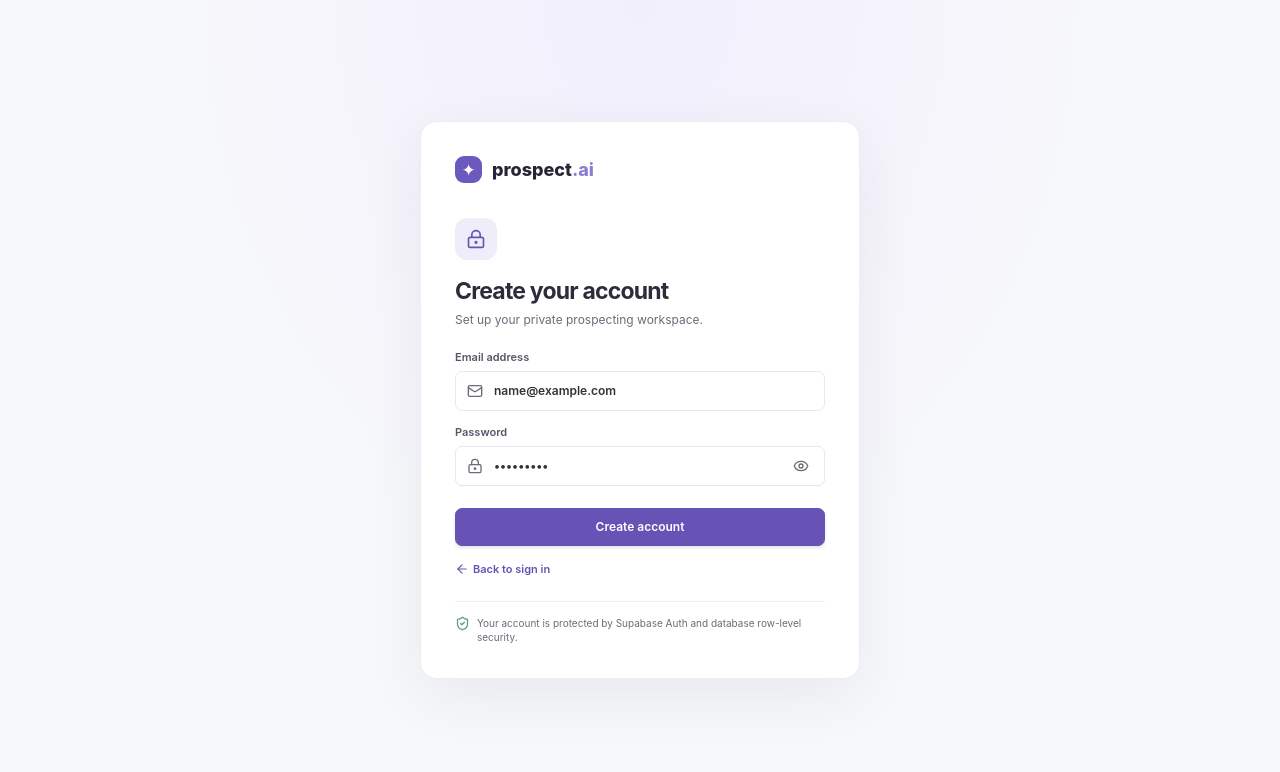
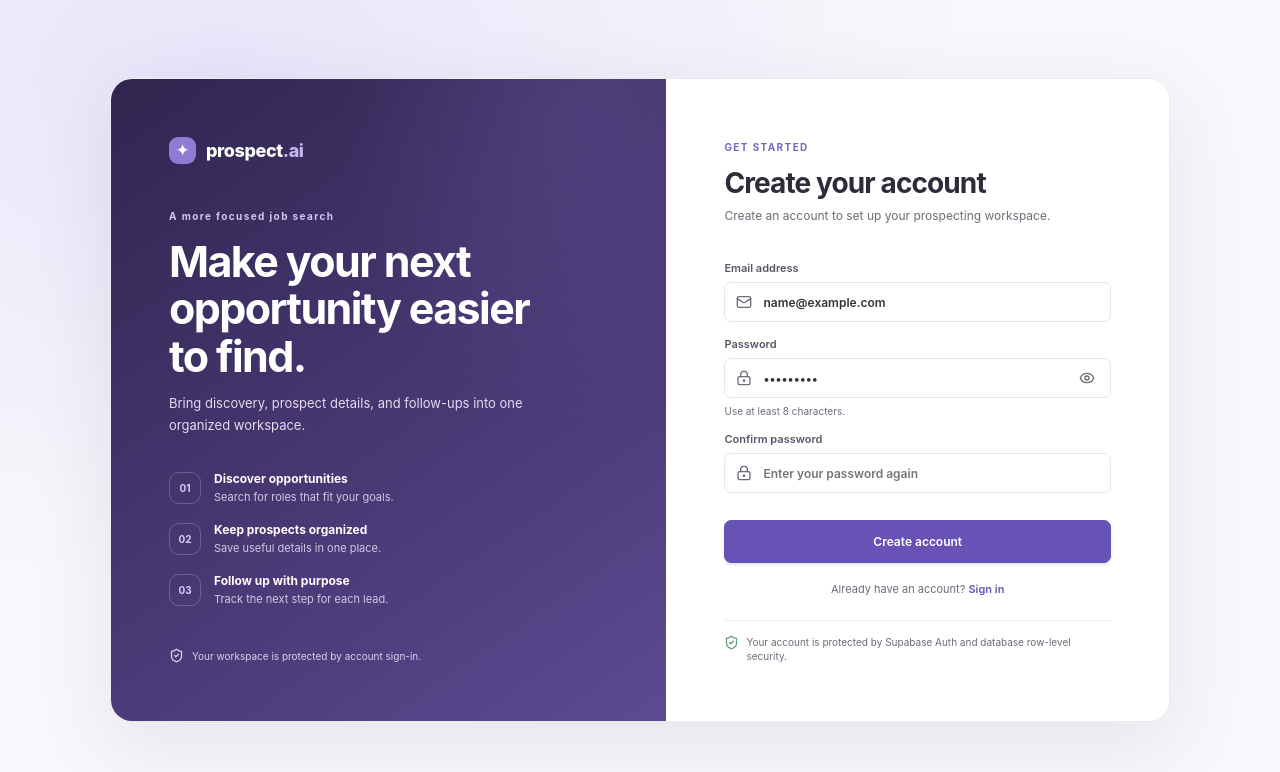
Before and after one commit to Osereme77/Prospect-ai, a React (Vite) app: page / in a window 1280 px wide. Both pictures are taken after typing "name@example.com", "Sample123" into the empty fields and a click on the button "Create account". Shown: the top 772 px of the page. Built offline with nearby package versions, Linux system fonts and the light colour scheme; no server answers.

Commit message:
Polish account creation screen

```diff
--- a/src/AuthGate.tsx
+++ b/src/AuthGate.tsx
@@ -34,6 +34,7 @@ export default function AuthGate() {
   const [message, setMessage] = useState('')
   const [error, setError] = useState('')
   const [password, setPassword] = useState('')
+  const [confirmPassword, setConfirmPassword] = useState('')
   const [showPassword, setShowPassword] = useState(false)
   const [email, setEmail] = useState('')
 
@@ -68,6 +69,7 @@ export default function AuthGate() {
         const { error } = await supabase.auth.signInWithPassword({ email, password })
         if (error) throw error
       } else if (mode === 'sign_up') {
+        if (password !== confirmPassword) throw new Error('Your passwords do not match. Check both fields and try again.')
         const { error } = await supabase.auth.signUp({ email, password, options: { emailRedirectTo: window.location.origin } })
         if (error) throw error
         setMessage('Check your email to verify the account before signing in.')
@@ -114,14 +116,45 @@ export default function AuthGate() {
 
   const titles: Record<Mode, string> = { sign_in: 'Welcome back', sign_up: 'Create your account', recovery: 'Reset your password', update_password: 'Choose a new password' }
   if (mode === 'update_password' && (!session?.user || !recoveryVerified)) return <main className="auth-screen"><section className="auth-card"><div className="auth-brand"><span className="brand-mark">✦</span> prospect<span>.ai</span></div><div className="auth-icon"><LockKeyhole size={20}/></div><h1>Password reset link unavailable</h1><p className="auth-intro">This link may have expired or already been used. Request a new password reset link to continue.</p><button className="primary auth-submit" onClick={() => { clearPasswordRecoveryMarker(); setMode('recovery'); setError(''); setMessage('') }}>Request a new link</button><div className="auth-links"><button type="button" onClick={() => { clearPasswordRecoveryMarker(); setError(''); setMessage(''); setMode('sign_in') }}><ArrowLeft size={14}/> Back to sign in</button></div></section></main>
-  return <main className="auth-screen"><section className="auth-card"><div className="auth-brand"><span className="brand-mark">✦</span> prospect<span>.ai</span></div><div className="auth-icon"><LockKeyhole size={20}/></div><h1>{titles[mode]}</h1><p className="auth-intro">{mode === 'sign_up' ? 'Set up your private prospecting workspace.' : mode === 'recovery' ? 'We’ll send a secure reset link if the account exists.' : mode === 'update_password' ? 'Use a new password for your account.' : 'Sign in to your private prospecting workspace.'}</p>
+  const isSignUp = mode === 'sign_up'
+  return <main className={`auth-screen${isSignUp ? ' auth-screen-signup' : ''}`}>
+    {isSignUp && <div className="auth-signup-layout">
+      <aside className="auth-signup-promo">
+        <div className="auth-promo-brand"><span className="brand-mark">✦</span> prospect<span>.ai</span></div>
+        <div className="auth-promo-copy">
+          <span className="auth-promo-kicker">A more focused job search</span>
+          <h2>Make your next opportunity easier to find.</h2>
+          <p>Bring discovery, prospect details, and follow-ups into one organized workspace.</p>
+          <ul>
+            <li><span>01</span><div><b>Discover opportunities</b><small>Search for roles that fit your goals.</small></div></li>
+            <li><span>02</span><div><b>Keep prospects organized</b><small>Save useful details in one place.</small></div></li>
+            <li><span>03</span><div><b>Follow up with purpose</b><small>Track the next step for each lead.</small></div></li>
+          </ul>
+        </div>
+        <div className="auth-promo-foot"><ShieldCheck size={15}/> Your workspace is protected by account sign-in.</div>
+      </aside>
+      <section className="auth-card auth-signup-card">
+        <div className="auth-signup-heading"><span className="auth-step-label">GET STARTED</span><h1>{titles[mode]}</h1><p className="auth-intro">Create an account to set up your prospecting workspace.</p></div>
+        <form onSubmit={submit}>
+          <label>Email address<div className="auth-input"><Mail size={16}/><input type="email" autoComplete="email" required value={email} onChange={e => setEmail(e.target.value)} placeholder="you@example.com"/></div></label>
+          <label>Password<div className="auth-input"><LockKeyhole size={16}/><input type={showPassword ? 'text' : 'password'} autoComplete="new-password" required minLength={8} value={password} onChange={e => setPassword(e.target.value)} placeholder="At least 8 characters"/><button className="password-visibility" type="button" onClick={() => setShowPassword(visible => !visible)} aria-label={showPassword ? 'Hide password' : 'Show password'} aria-pressed={showPassword}>{showPassword ? <EyeOff size={16}/> : <Eye size={16}/>}</button></div><small className="auth-field-hint">Use at least 8 characters.</small></label>
+          <label>Confirm password<div className="auth-input"><LockKeyhole size={16}/><input type={showPassword ? 'text' : 'password'} autoComplete="new-password" required minLength={8} value={confirmPassword} onChange={e => setConfirmPassword(e.target.value)} placeholder="Enter your password again"/></div></label>
+          {error && <div className="auth-error" role="alert">{error}</div>}{message && <div className="auth-message" role="status">{message}</div>}
+          <button className="primary auth-submit" disabled={busy}>{busy ? <LoaderCircle className="spin" size={16}/> : null}Create account</button>
+        </form>
+        <div className="auth-links auth-signup-links"><span>Already have an account? <button type="button" onClick={() => { setError(''); setMessage(''); setMode('sign_in') }}>Sign in</button></span></div>
+        <div className="auth-security"><ShieldCheck size={15}/> Your account is protected by Supabase Auth and database row-level security.</div>
+      </section>
+    </div>}
+    {!isSignUp && <section className="auth-card"><div className="auth-brand"><span className="brand-mark">✦</span> prospect<span>.ai</span></div><div className="auth-icon"><LockKeyhole size={20}/></div><h1>{titles[mode]}</h1><p className="auth-intro">{mode === 'recovery' ? 'We’ll send a secure reset link if the account exists.' : mode === 'update_password' ? 'Use a new password for your account.' : 'Sign in to your private prospecting workspace.'}</p>
     <form onSubmit={submit}>
       {mode !== 'update_password' && <label>Email address<div className="auth-input"><Mail size={16}/><input type="email" autoComplete="email" required value={email} onChange={e => setEmail(e.target.value)} placeholder="you@example.com"/></div></label>}
       {mode !== 'recovery' && <label>Password<div className="auth-input"><LockKeyhole size={16}/><input type={showPassword ? 'text' : 'password'} required minLength={8} autoComplete={mode === 'sign_in' ? 'current-password' : 'new-password'} value={password} onChange={e => setPassword(e.target.value)} placeholder="At least 8 characters"/><button className="password-visibility" type="button" onClick={() => setShowPassword(visible => !visible)} aria-label={showPassword ? 'Hide password' : 'Show password'} aria-pressed={showPassword}>{showPassword ? <EyeOff size={16}/> : <Eye size={16}/>}</button></div></label>}
       {error && <div className="auth-error" role="alert">{error}</div>}{message && <div className="auth-message" role="status">{message}</div>}
-      <button className="primary auth-submit" disabled={busy}>{busy ? <LoaderCircle className="spin" size={16}/> : null}{mode === 'sign_in' ? 'Sign in' : mode === 'sign_up' ? 'Create account' : mode === 'recovery' ? 'Send reset link' : 'Update password'}</button>
+      <button className="primary auth-submit" disabled={busy}>{busy ? <LoaderCircle className="spin" size={16}/> : null}{mode === 'sign_in' ? 'Sign in' : mode === 'recovery' ? 'Send reset link' : 'Update password'}</button>
     </form>
     <div className="auth-links">{mode === 'sign_in' ? <><span className="auth-link-group"><button type="button" onClick={() => { setError(''); setMessage(''); setMode('recovery') }}>Forgot password?</button><button type="button" disabled={busy} onClick={resendConfirmation}>Resend confirmation</button></span><span>New here? <button type="button" onClick={() => { setError(''); setMessage(''); setMode('sign_up') }}>Create account</button></span></> : <button type="button" onClick={() => { setError(''); setMessage(''); setMode('sign_in') }}><ArrowLeft size={14}/> Back to sign in</button>}</div>
     <div className="auth-security"><ShieldCheck size={15}/> Your account is protected by Supabase Auth and database row-level security.</div>
-  </section></main>
+    </section>}
+  </main>
 }
```
Also changed, not shown: src/styles.css.
